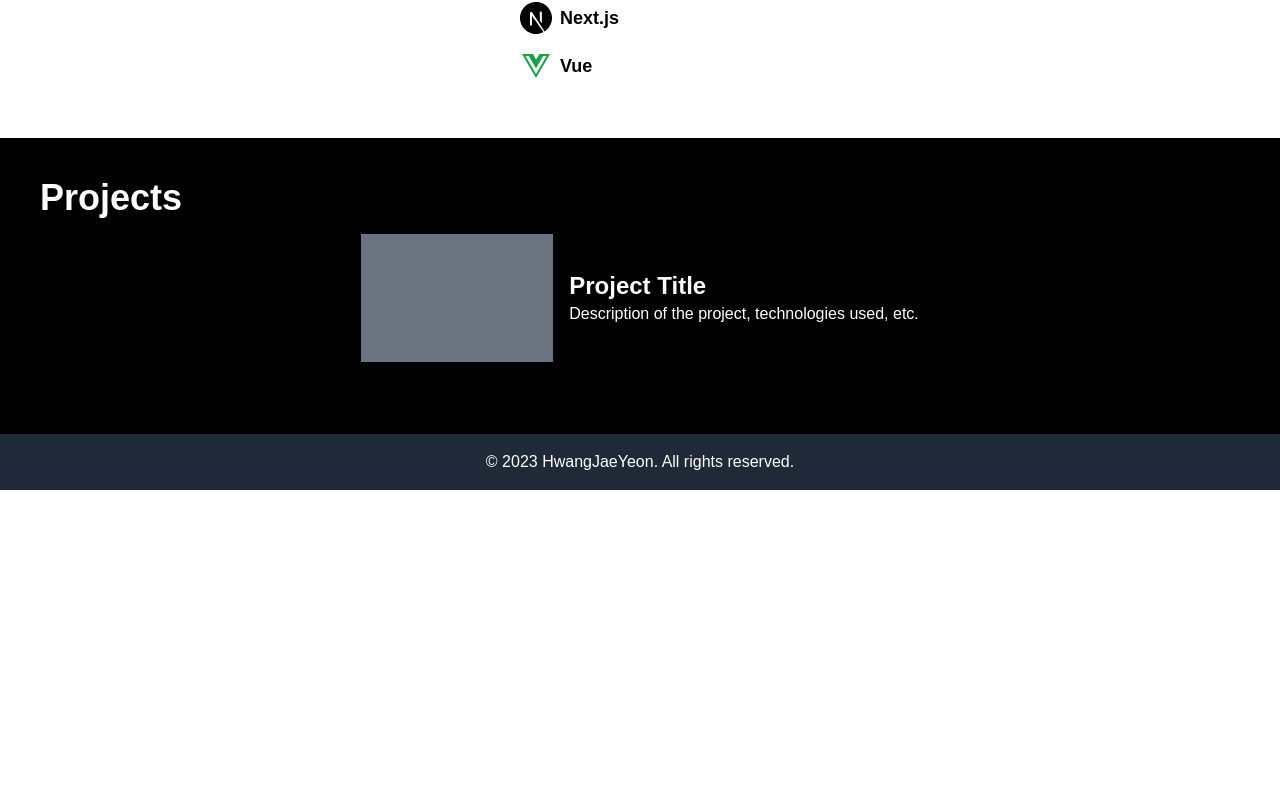
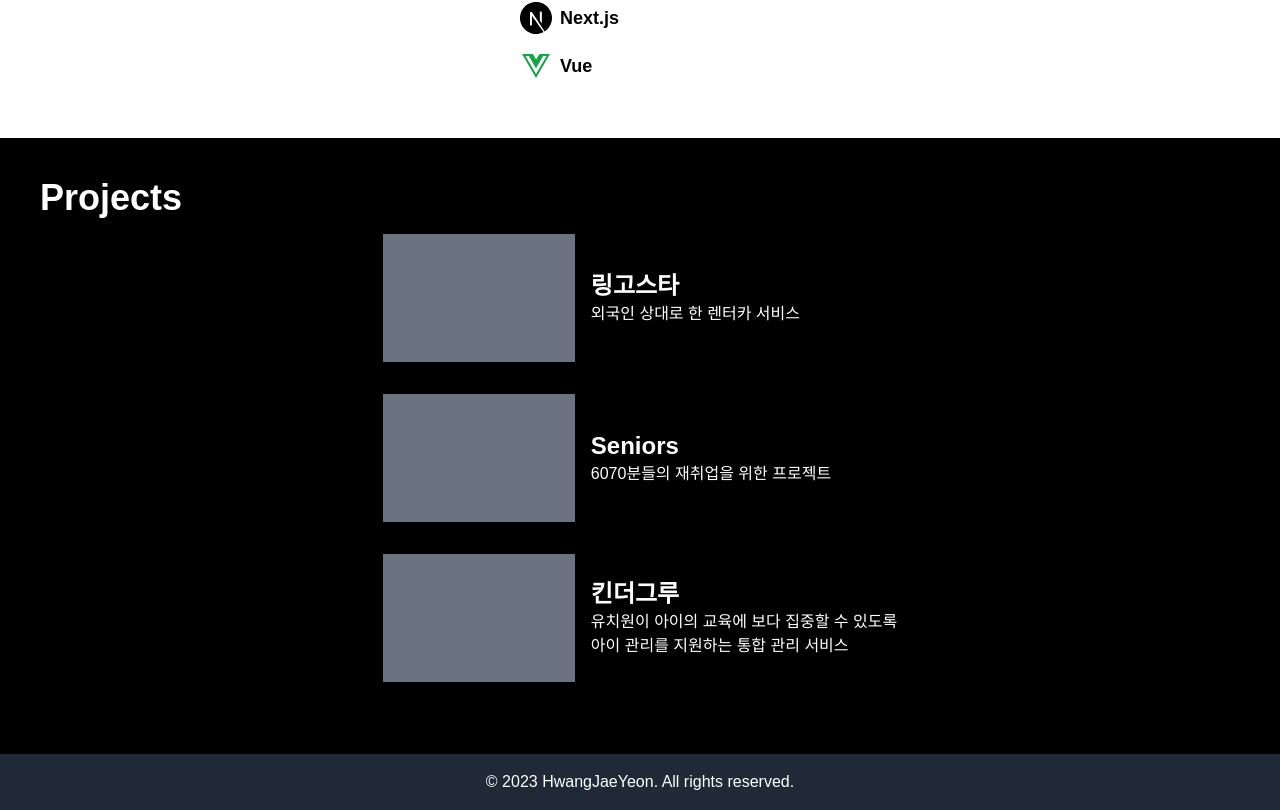
Before and after one commit to yeonso08/Introduce, a Next.js app: page / in a window 1280 px wide. Shown: the part 1318-2128 px from the top of the page. Before the commit the page ends 1808 px from the top, so only its background shows below. Built offline with nearby package versions, Linux system fonts and the light colour scheme.

Commit message:
design : projects 레이아웃 수정

```diff
--- a/src/components/layout/Navbar.tsx
+++ b/src/components/layout/Navbar.tsx
@@ -4,20 +4,20 @@ const Navbar = () => {
     return (
         <nav className='flex justify-between items-center h-16 bg-black text-white fixed top-0 left-0 right-0 z-50 shadow-sm font-mono text-lg md:px-32'>
             <Link href='/'>
-                <div className='pl-8'>Jaeyeon Hwang</div>
+                <div className='pl-8 text-lg font-thin'>Jaeyeon Hwang</div>
             </Link>
             <div className='px-4 cursor-pointer md:hidden'>
                 아이콘
             </div>
             <div className='pr-8 md:flex hidden'>
                 <Link href='/about'>
-                    <div className='p-4'>About</div>
+                    <div className='p-4 text-lg font-thin'>About</div>
                 </Link>
                 <Link href='/projects'>
-                    <div className='p-4'>Projects</div>
+                    <div className='p-4 text-lg font-thin'>Projects</div>
                 </Link>
                 <Link href='/contact'>
-                    <div className='p-4'>Contact</div>
+                    <div className='p-4 text-lg font-thin'>Contact</div>
                 </Link>
             </div>
         </nav>
--- a/src/components/projects/projects.tsx
+++ b/src/components/projects/projects.tsx
@@ -4,6 +4,7 @@ const Projects = () => {
         <h2 className="text-4xl font-bold mb-4">Projects</h2>
         <div className="flex flex-col items-center justify-center">
           {/* Example of a single project entry */}
+          <div>
           <div className="flex items-center mb-8">
             {/* Project Image */}
             <div className="flex-none w-48 h-32 bg-gray-500 mr-4"> {/* Placeholder for image */}
@@ -12,15 +13,44 @@ const Projects = () => {
 
             {/* Project Description */}
             <div className="flex-grow">
-              <h3 className="text-2xl font-bold">Project Title</h3>
-              <p>Description of the project, technologies used, etc.</p>
+              <h3 className="text-2xl font-bold">링고스타</h3>
+              <p>외국인 상대로 한 렌터카 서비스</p>
               {/* Add more details or buttons/links as needed */}
             </div>
           </div>
 
+          <div className="flex items-center mb-8">
+            {/* Project Image */}
+            <div className="flex-none w-48 h-32 bg-gray-500 mr-4"> {/* Placeholder for image */}
+              {/* Insert <img> tag or background image here */}
+            </div>
+
+            {/* Project Description */}
+            <div className="flex-grow">
+              <h3 className="text-2xl font-bold">Seniors</h3>
+              <p>6070분들의 재취업을 위한 프로젝트</p>
+              {/* Add more details or buttons/links as needed */}
+            </div>
+          </div>
+          <div className="flex items-center mb-8">
+            {/* Project Image */}
+            <div className="flex-none w-48 h-32 bg-gray-500 mr-4"> {/* Placeholder for image */}
+              {/* Insert <img> tag or background image here */}
+            </div>
+
+            {/* Project Description */}
+            <div className="flex-grow">
+              <h3 className="text-2xl font-bold">킨더그루</h3>
+              <p>유치원이 아이의 교육에 보다 집중할 수 있도록</p>
+              <p>아이 관리를 지원하는 통합 관리 서비스</p>
+              {/* Add more details or buttons/links as needed */}
+            </div>
+          </div>
+
+
           {/* Repeat the above structure for each project */}
         </div>
-
+        </div>
       </div>
     );
   };
```
